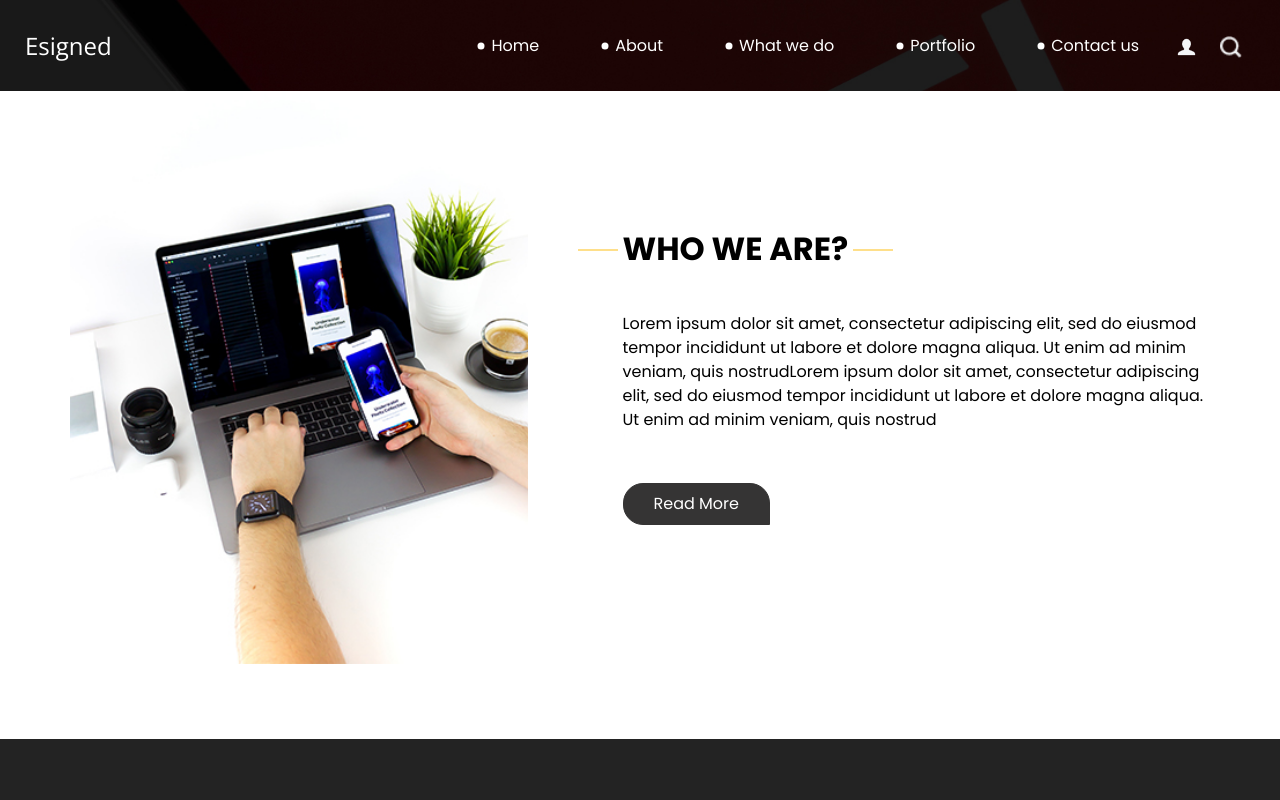
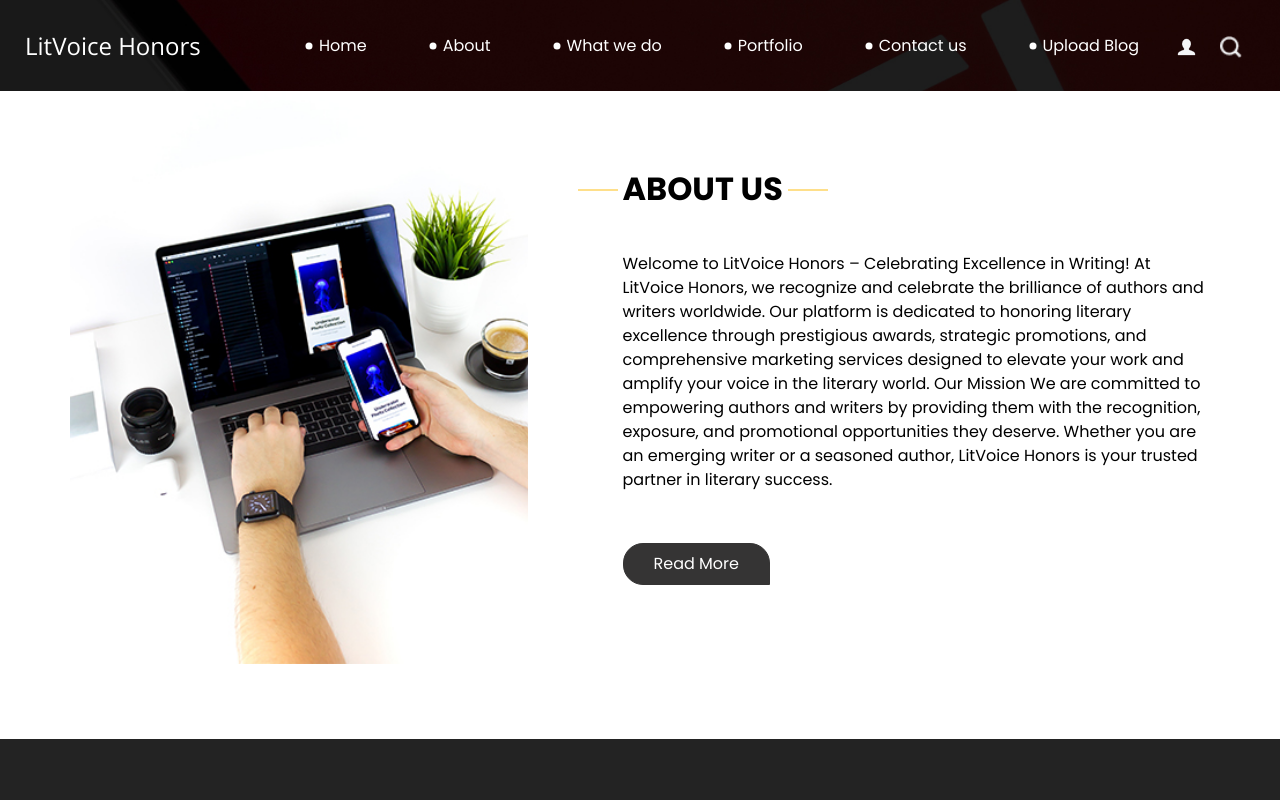
Before and after one commit to Sugamkashyap/The-Litvoice, a website: page public/about.html in a window 1280 px wide. Shown: the top 800 px of the page. Drawn offline with nearby package versions, Linux system fonts and the light colour scheme.

Commit message:
started editing according to the information given

```diff
--- a/public/about.html
+++ b/public/about.html
@@ -12,7 +12,7 @@
   <meta name="description" content="" />
   <meta name="author" content="" />
 
-  <title>Esigned</title>
+  <title>The Litvoice</title>
 
   <!-- slider stylesheet -->
   <!-- slider stylesheet -->
@@ -37,7 +37,7 @@
         <nav class="navbar navbar-expand-lg custom_nav-container pt-3">
           <a class="navbar-brand" href="index.html">
             <span>
-              Esigned
+              LitVoice Honors
             </span>
           </a>
           <button class="navbar-toggler" type="button" data-toggle="collapse" data-target="#navbarSupportedContent" aria-controls="navbarSupportedContent" aria-expanded="false" aria-label="Toggle navigation">
@@ -61,6 +61,9 @@
                 </li>
                 <li class="nav-item">
                   <a class="nav-link" href="contact.html">Contact us</a>
+                </li>
+                <li class="nav-item">
+                  <a class="nav-link" href="blogs.html">Upload Blog</a>
                 </li>
               </ul>
               <div class="user_option">
@@ -94,17 +97,25 @@
           <div class="detail-box">
             <div class="heading_container">
               <h2>
-                WHO WE ARE?
+                About Us
               </h2>
             </div>
             <p>
-              Lorem ipsum dolor sit amet, consectetur adipiscing elit, sed do eiusmod tempor incididunt ut labore et
-              dolore magna aliqua. Ut enim ad minim veniam, quis nostrudLorem ipsum dolor sit amet, consectetur
-              adipiscing elit, sed do eiusmod tempor incididunt ut labore et dolore magna aliqua. Ut enim ad minim
-              veniam, quis nostrud
+              Welcome to LitVoice Honors – Celebrating Excellence in Writing!
+
+At LitVoice Honors, we recognize and celebrate the brilliance of authors and writers worldwide.
+ Our platform is dedicated to honoring literary excellence through prestigious awards, strategic promotions,
+ and comprehensive marketing services designed to elevate your work and amplify your voice in the literary world.
+Our Mission
+
+We are committed to empowering authors and writers by providing them with the recognition, exposure,
+ and promotional opportunities they deserve.
+ Whether you are an emerging writer or a seasoned author,
+ LitVoice Honors is your trusted partner in literary success.
+
             </p>
             <div>
-              <a href="">
+              <a href="portfolio.html">
                 Read More
               </a>
             </div>
```
